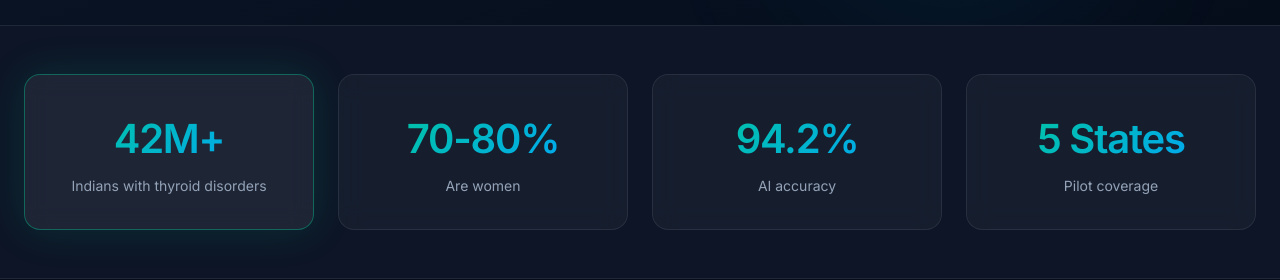
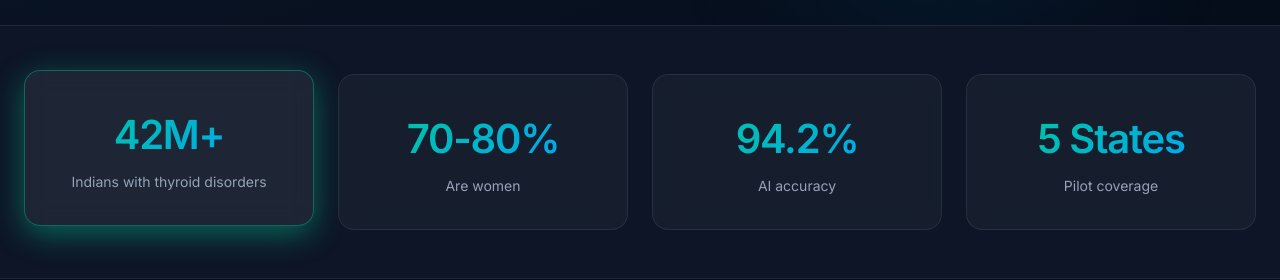
Before and after one commit to karmank22/thyrocare-ai, a React (Vite) app: page / in a window 1280 px wide. In both pictures the pointer is over the element 169 px from the left and 927 px from the top of the page. Shown: the part 775-1055 px from the top of the page. Built offline with nearby package versions, Linux system fonts and the light colour scheme; no server answers.

Commit message:
style: add glowing hover effect to landing page stat cards

```diff
--- a/src/pages/LandingPage.css
+++ b/src/pages/LandingPage.css
@@ -156,6 +156,12 @@
 .stat-card {
   text-align: center;
   padding: var(--space-xl) var(--space-lg);
+  transition: transform 0.3s ease, box-shadow 0.3s ease, border-color 0.3s ease;
+}
+.stat-card:hover {
+  transform: translateY(-4px);
+  box-shadow: 0 8px 30px rgba(0, 200, 150, 0.45);
+  border-color: rgba(0, 200, 150, 0.4);
 }
 .stat-value {
   font-size: 2.5rem;
```
